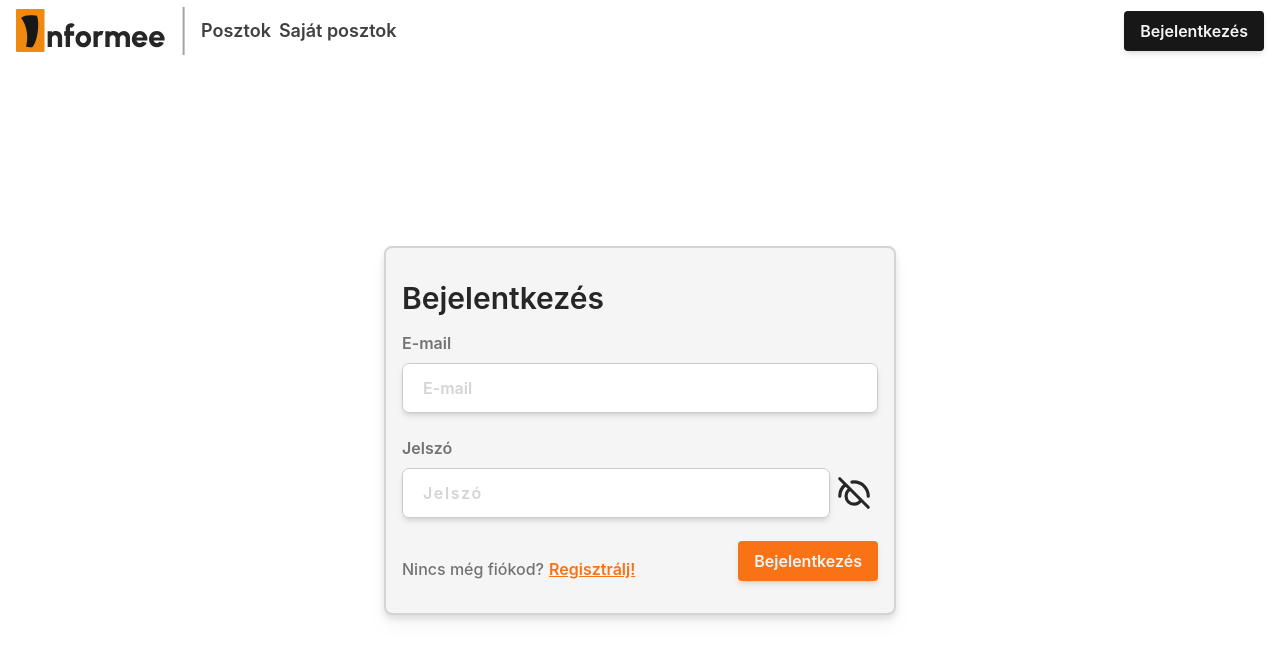
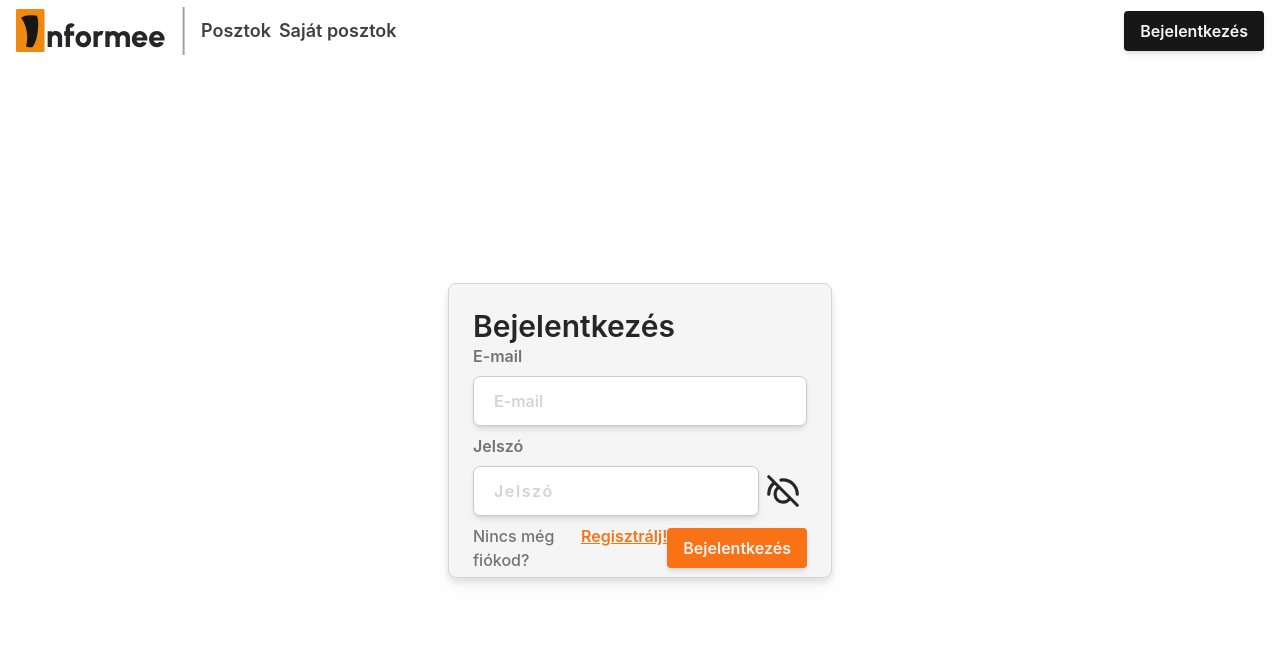
Before and after one commit to WR0NGTH3HU4/Informee, a Vue app: page /Login in a window 1280 px wide. Shown: the top 660 px of the page. Built offline with nearby package versions, Linux system fonts and the light colour scheme; what tailwindcss-animated would draw is missing.

Commit message:
fixed padding on login and reg

```diff
--- a/src/views/Login.vue
+++ b/src/views/Login.vue
@@ -68,18 +68,16 @@
     </div>
 </template>
 <style scoped lang="scss">
-    *{
-        margin: 0;
-        padding: 0;
-    }
+
     .FullPage{
         @apply flex flex-col justify-center content-center items-center h-screen
     }
     .loginWindow{
-        @apply rounded-lg border-2 border-neutral-300 bg-neutral-100 drop-shadow-lg flex flex-col justify-between items-center content-center;
-        width: 40%;
-        height: 50%;
-        padding: 2rem 1rem 2rem 1rem;
+        @apply rounded-lg  border-neutral-300 bg-neutral-100 drop-shadow-lg flex flex-col justify-between items-center content-center;
+        width: 30%;
+        height: 40%;
+        border-width: 1px;
+        padding: 1.5rem;
     }
     .TitleContainer{
         @apply w-full flex justify-start;
@@ -88,7 +86,7 @@
         @apply w-full flex flex-col justify-center content-center
     }
     .GoToPages{
-        @apply flex flex-row justify-between content-center items-end w-full
+        @apply flex flex-row justify-between content-center items-center w-full
     }
     .Title{
         @apply text-neutral-800 text-3xl;
--- a/src/views/Registration.vue
+++ b/src/views/Registration.vue
@@ -101,7 +101,7 @@
         @apply rounded-lg border-2 border-neutral-300 bg-neutral-100 drop-shadow-lg flex flex-col justify-between items-center content-center;
         width: 40%;
         height: 70%;
-        padding: 2rem 1rem 2rem 1rem;
+        padding: 1.5rem;
     }
     .GoToPages{
         @apply w-full;
```
